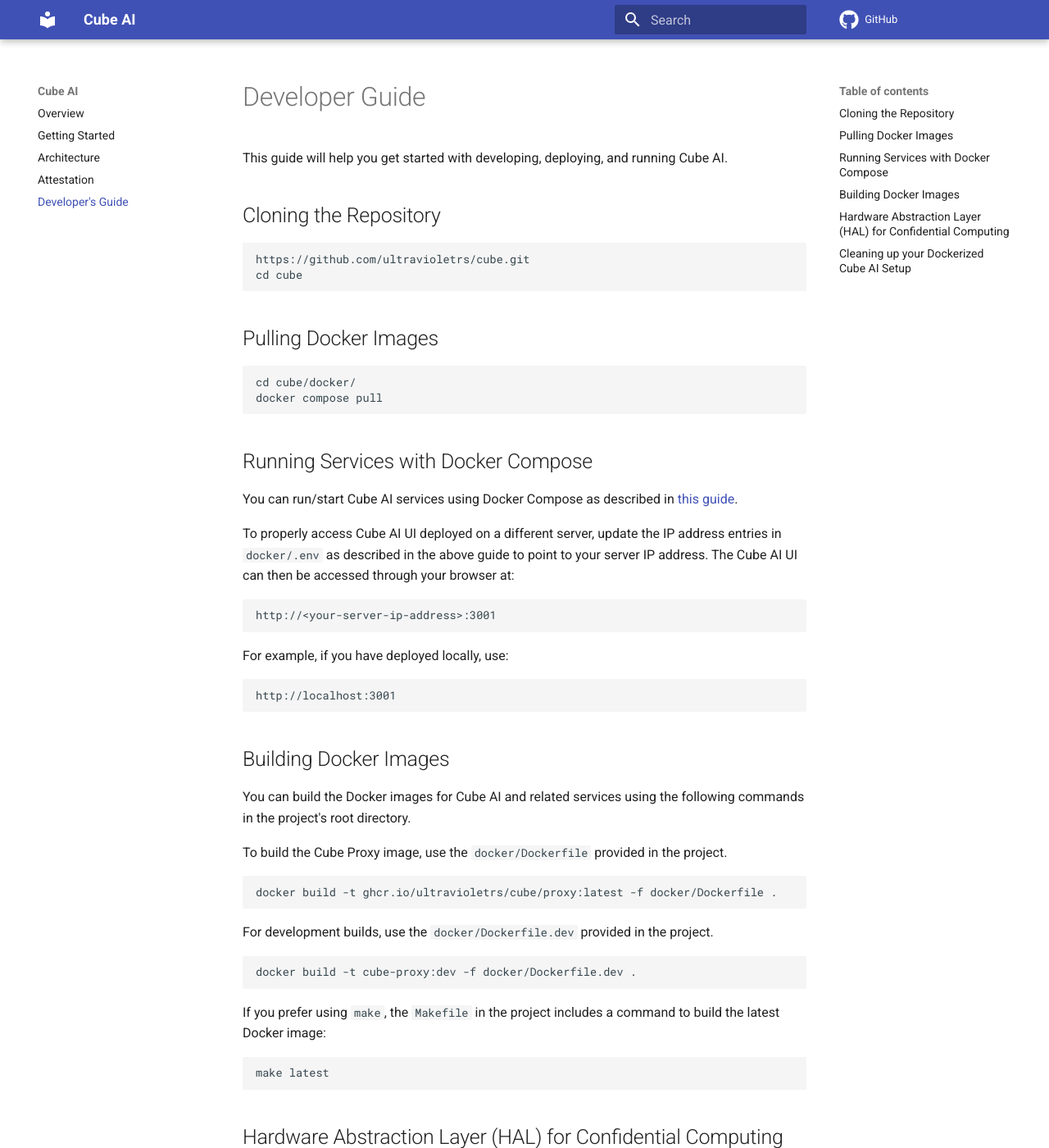
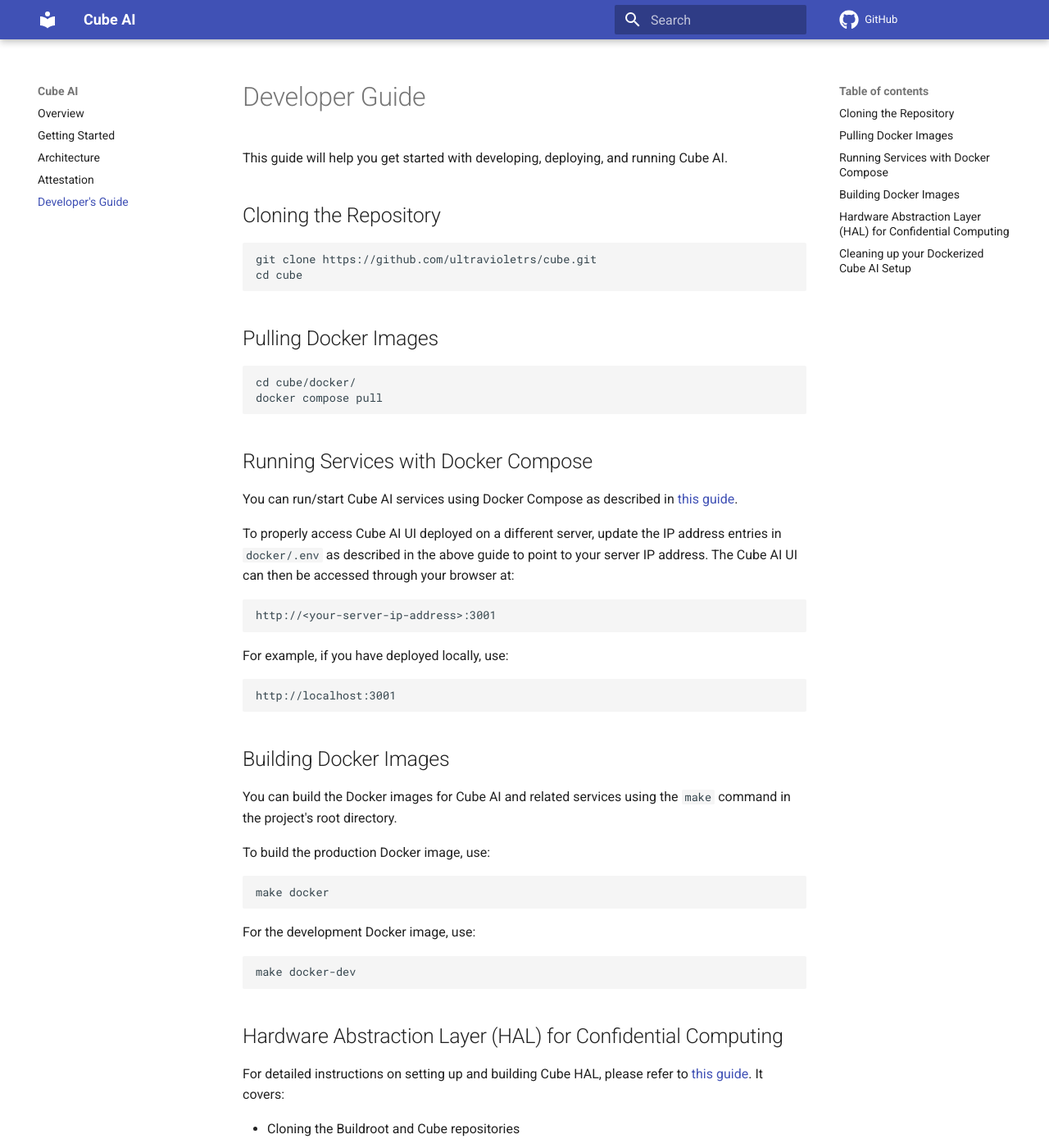
Before and after one commit to ultravioletrs/cube-docs, an MkDocs documentation site: the page built from docs/developer-guide.md, in a window 1280 px wide and 1400 px high. Shown: the whole window at 82% size. Built offline with MkDocs 1.6.1 and Material for MkDocs 9.7.7, drawn with Linux system fonts in a browser that asks for light colours; comment, search, counter and statistics services are not loaded; some of the changed text lies outside the part shown.

````diff
--- a/docs/developer-guide.md
+++ b/docs/developer-guide.md
@@ -5,7 +5,7 @@
 ## Cloning the Repository
 
 ```bash
-https://github.com/ultravioletrs/cube.git
+git clone https://github.com/ultravioletrs/cube.git
 cd cube
 ```
 
@@ -34,24 +34,18 @@
 
 ## Building Docker Images
 
-You can build the Docker images for Cube AI and related services using the following commands in the project's root directory.
+You can build the Docker images for Cube AI and related services using the `make` command in the project's root directory.
 
-To build the Cube Proxy image, use the `docker/Dockerfile` provided in the project.
+To build the production Docker image, use:
 
 ```bash
-docker build -t ghcr.io/ultravioletrs/cube/proxy:latest -f docker/Dockerfile .
+make docker
 ```
 
-For development builds, use the `docker/Dockerfile.dev` provided in the project.
+For the development Docker image, use:
 
 ```bash
-docker build -t cube-proxy:dev -f docker/Dockerfile.dev .
-```
-
-If you prefer using `make`, the `Makefile` in the project includes a command to build the latest Docker image:
-
-```bash
-make latest
+make docker-dev
 ```
 
 ## Hardware Abstraction Layer (HAL) for Confidential Computing
@@ -78,12 +72,6 @@
 docker compose down --volumes --remove-orphans
 ```
 
-If you also want to remove the Docker images you pulled or built, run:
-
-```bash
-docker rmi $(docker images -q "ghcr.io/ultravioletrs/cube/*")
-```
-
 To clean up the build artifacts and remove compiled files, use:
 
 ```bash
````
